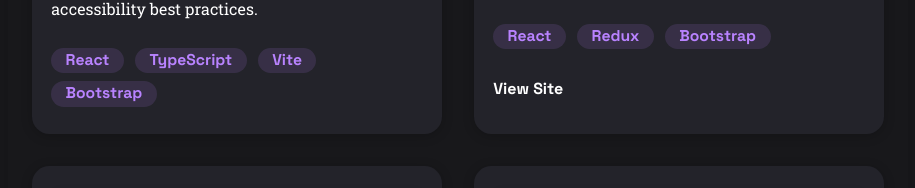
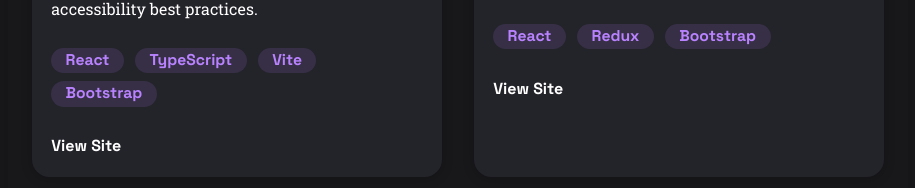
Before and after one commit to tobilobaayomide/myPortfolio, a React (Vite) app: page / in a window 1280 px wide. Shown: the part 1819-2007 px from the top of the page, without its empty margins (182-1097 px from the left). Built offline with nearby package versions, Linux system fonts and the light colour scheme; grey boxes are pictures that could not be loaded.

Commit message:
Fix: add https to portfolio View Site link so it works correctly

```diff
--- a/src/App.tsx
+++ b/src/App.tsx
@@ -119,7 +119,7 @@ function App() {
                 <span className="badge skill-badge">Vite</span>
                 <span className="badge skill-badge">Bootstrap</span>
               </div>
-              {/* <a href="hunkymanie.vercel.app" target="_blank" rel="noopener noreferrer" className="project-link">View Site</a> */}
+              <a href="https://hunkymanie.vercel.app" target="_blank" rel="noopener noreferrer" className="project-link">View Site</a>
             </div>
             <div className="project-card">
               <img src="https://source.unsplash.com/random/400x200?productivity,app" alt="Task Manager App Screenshot" className="project-img mb-3" />
```
